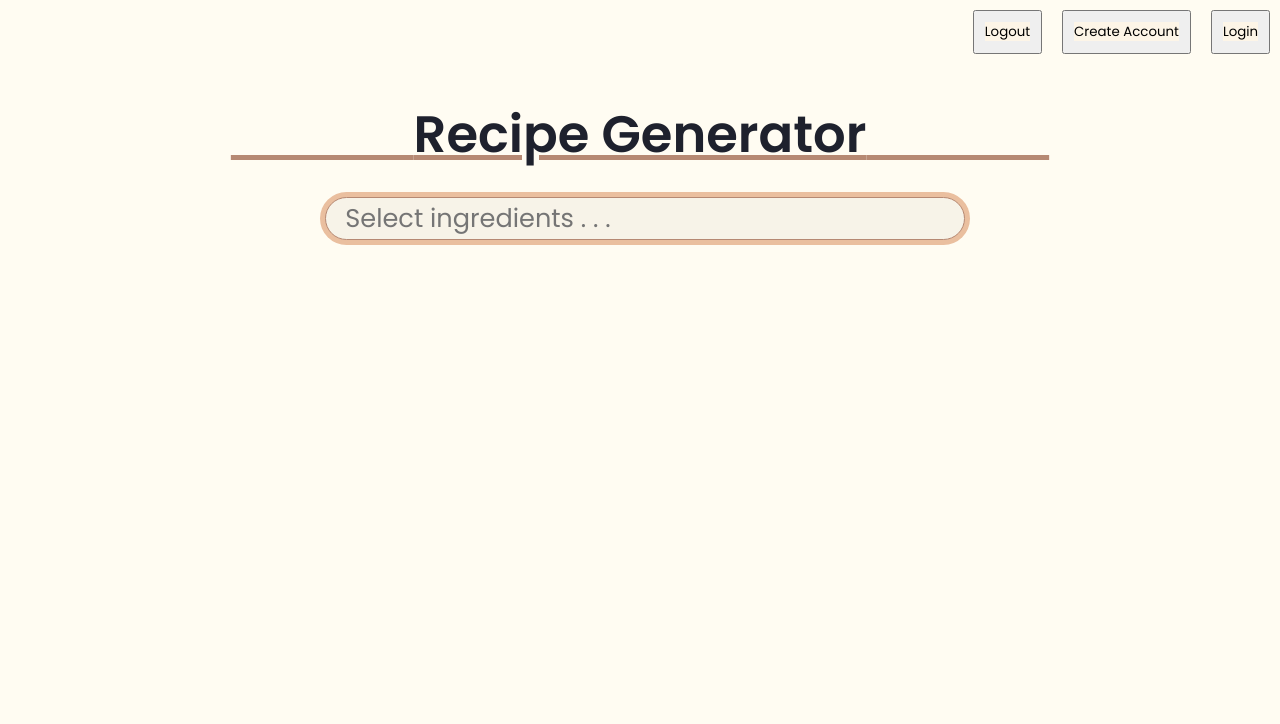
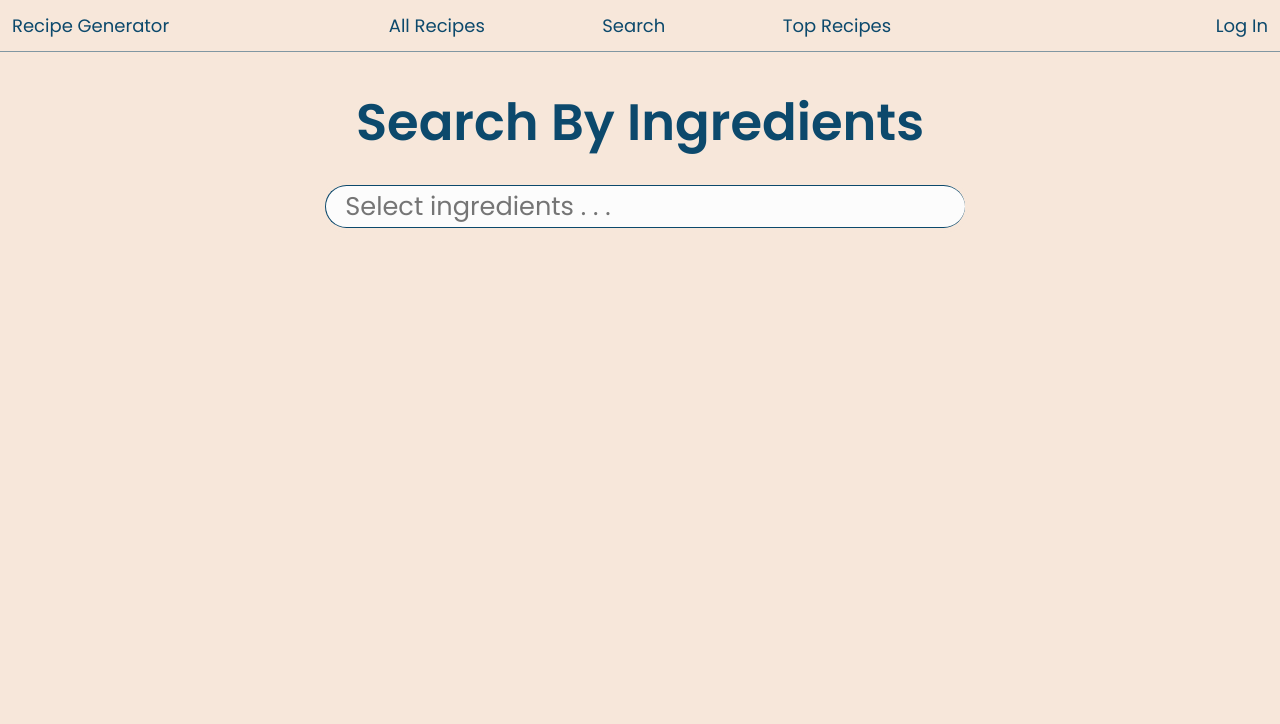
Before and after one commit to ericanderson85/RecipeGenerator, a Flask app: page / in a window 1280 px wide. Shown: the top 724 px of the page. Run offline with Flask 3, Linux system fonts and the light colour scheme.

Commit message:
Change color scheme, header

```diff
--- a/app.py
+++ b/app.py
@@ -30,8 +30,8 @@ def loader_user(user_id):
 # This method recieves the user input from the front end
 @app.route('/receive_ingredients', methods=['POST'])
 def receive_ingredients():
-    recipe_list, almost_recipes = recipes(request.json)
-    return render_template('recipes.html', recipe_list=recipe_list, almost_recipes=almost_recipes)
+    recipe_list = recipes(request.json)
+    return render_template('recipes.html', recipe_list=recipe_list)
 
 @app.route('/register', methods=["GET", "POST"])
 def register():
--- a/static/script.js
+++ b/static/script.js
@@ -1,3 +1,8 @@
+const WHITE = "#fcfcfc";
+const BEIGE = "#f7e7da";
+const RED = "#9B2915";
+const BLUE = "#0c496c";
+
 let ingredients = [];
 fetch('/static/ingredients.json')
     .then(response => response.json())
@@ -111,12 +116,15 @@ function updateHighlightedIndex(x) {
         return;
     }
     if (x == 0) {
-        listElement.children[highlightedIndex].style.backgroundColor = '#EABF9F';
+        listElement.children[highlightedIndex].style.backgroundColor = BLUE;
+        listElement.children[highlightedIndex].style.color = WHITE;
         return;
     }
-    listElement.children[highlightedIndex].style.backgroundColor = '#f7f3e8';
+    listElement.children[highlightedIndex].style.backgroundColor = WHITE;
+    listElement.children[highlightedIndex].style.color = BLUE;
     highlightedIndex += x;
-    listElement.children[highlightedIndex].style.backgroundColor = '#EABF9F';
+    listElement.children[highlightedIndex].style.backgroundColor = BLUE;
+    listElement.children[highlightedIndex].style.color = WHITE;
 }
 
 async function send_ingredients() {
@@ -164,14 +172,18 @@ inputElement.addEventListener('keydown', function (e) {
 
 listElement.addEventListener('mouseover', function (event) {
     if (event.target && event.target.matches('.list-item')) {
-        listElement.children[highlightedIndex].style.backgroundColor = '#f7f3e8';
-        event.target.style.backgroundColor = '#EABF9F';
+        listElement.children[highlightedIndex].style.backgroundColor = WHITE;
+        listElement.children[highlightedIndex].style.color = BLUE;
+
+        event.target.style.backgroundColor = BLUE;
+        event.target.style.color = WHITE;
     }
 });
 
 listElement.addEventListener('mouseout', function (event) {
     if (event.target && event.target.matches('.list-item')) {
-        event.target.style.backgroundColor = '#f7f3e8';
+        event.target.style.backgroundColor = WHITE;
+        event.target.style.color = BLUE;
     }
     updateHighlightedIndex(0);
 });
--- a/static/styles.css
+++ b/static/styles.css
@@ -1,12 +1,10 @@
 @import url('https://fonts.googleapis.com/css2?family=Poppins:wght@300;400;600&display=swap');
 
 :root {
-    --cream: #fffcf2;
-    --light-cream: #f7f3e8;
-    --light-brown: #EABF9F;
-    --dark-brown: #B68973;
-    --red: #da6e6e;
-    --black: #1E212D;
+    --white: #fcfcfc;
+    --beige: #f7e7da;
+    --red: #9B2915;
+    --blue: #0c496c;
 }
 
 * {
@@ -14,14 +12,11 @@
     font-weight: 400;
     margin: 0;
     transition: transform 300ms ease;
+    color: var(--blue);
 }
 
 body {
-    overflow-y: scroll;
-    scrollbar-gutter: stable both-edges;
-    background-color: var(--cream);
-    display: flex;
-    flex-direction: column;
+    background-color: var(--beige);
 }
 
 a {
@@ -30,21 +25,11 @@ a {
 }
 
 .title {
-    display: block;
+    background-color: var(--beige);
     text-align: center;
     font-size: 4vw;
-    color: var(--black);
     font-weight: 600;
-    text-decoration: underline;
-    text-decoration-color: var(--dark-brown);
-    text-decoration-thickness: 0.4vw;
     padding: 2.5vw 0px 1.5vw;
-}
-
-h1 u:after,
-u:before {
-    /* Extends underline */
-    content: "\00a0\00a0\00a0\00a0\00a0\00a0\00a0\00a0\00a0\00a0\00a0\00a0\00a0\00a0\00a0";
 }
 
 #form {
@@ -52,7 +37,7 @@ u:before {
     display: flex;
     width: 50%;
     margin-left: 25%;
-    background-color: var(--light-brown);
+    background-color: var(--beige);
     padding: 0.4vw;
     border-radius: 40px;
     min-height: 35px;
@@ -95,12 +79,11 @@ u:before {
     border: none;
     box-sizing: border-box;
     font-size: 2vw;
-    color: var(--black);
-    border: .12vw solid var(--dark-brown);
+    border: .12vw solid var(--blue);
 }
 
 .text-box {
-    background-color: var(--light-cream);
+    background-color: var(--white);
     width: 100%;
     padding-left: 3%;
     border-top-left-radius: 40px;
@@ -139,7 +123,7 @@ u:before {
     padding: 0;
     margin: 0;
     max-height: 340px;
-    background-color: var(--light-cream);
+    background-color: var(--white);
     width: calc(100% - 4vw);
     overflow-y: auto;
 }
@@ -197,40 +180,53 @@ u:before {
     flex-shrink: 0;
 }
 
-.title:hover,
 .recipe:hover {
     transform: scale(1.05);
 }
 
-.loginButton {
-    float: right;
-    padding: 10px;
-    margin: 10px;
-    cursor: pointer;
+.header-container {
+    margin: 12px;
 }
 
-.registerButton {
-    float: right;
-    padding: 10px;
-    margin: 10px;
-    cursor: pointer;
+header {
+    display: flex;
+    width: 100%;
+    align-items: center;
+    justify-content: space-between;
 }
 
-.logoutButton {
-    float: right;
-    padding: 10px;
-    margin: 10px;
-    cursor: pointer;
+
+nav {
+    flex-grow: 1;
+    max-width: 40%;
+    display: flex;
+    align-items: center;
+    justify-content: space-between;
+    border-radius: 10px;
 }
 
-@media (min-width: 1081px) {
-
-    a:nth-child(4n+1),
-    a:nth-child(4n+2) {
-        background-color: #fdf5e7;
-    }
+.header {
+    font-size: 1.125rem;
 }
 
+.logo {
+    max-width: 10rem;
+    flex-grow: 1;
+    text-align: left;
+}
+
+.login {
+    max-width: 10rem;
+    flex-grow: 1;
+    text-align: right;
+}
+
+.header-border {
+    height: 1px;
+    width: 100%;
+    background-color: var(--blue);
+    opacity: 50%;
+}
 
 @media (max-width: 1080px) {
 
--- a/templates/index.html
+++ b/templates/index.html
@@ -9,14 +9,24 @@
 </head>
 
 <body>
-    <nav>
-        <ul>
-          <button class="loginButton"><a href="/login">Login</a></button>
-          <button class="registerButton"><a href="/register">Create Account</a></button>
-          <button class="logoutButton"><a href="/logout">Logout</a></button>
-        </ul>
-      </nav>
-    <h1><a href="/"><u class="title">Recipe Generator</u></a></h1>
+    <div class="header-container">
+        <header>
+                <div class="logo">
+                    <a class="header" href="/">Recipe Generator</a>
+                </div>
+                <nav>
+                    <a class="header" href="/">All Recipes</a>
+                    <a class="header" href="/">Search</a>
+                    <a class="header" href="/">Top Recipes</a>
+                </nav>
+                <div class="login">
+                    <a class="header" href="/login">Log In</a>
+                </div>
+        </header>
+    </div>
+    <div class="header-border"></div>
+
+    <a href="/"><h1 class="title">Search By Ingredients</h1></a>
     <div class="container">
         <form id="form">
             <div class="dropdown-container">
```
Also changed, not shown: other parts of static/styles.css (+8 -18 lines), process_query.py (+10 -19 lines), templates/login.html (+18 -4 lines), templates/recipes.html (+17 -31 lines), templates/sign_up.html (+17 -6 lines), package-lock.json (added).
